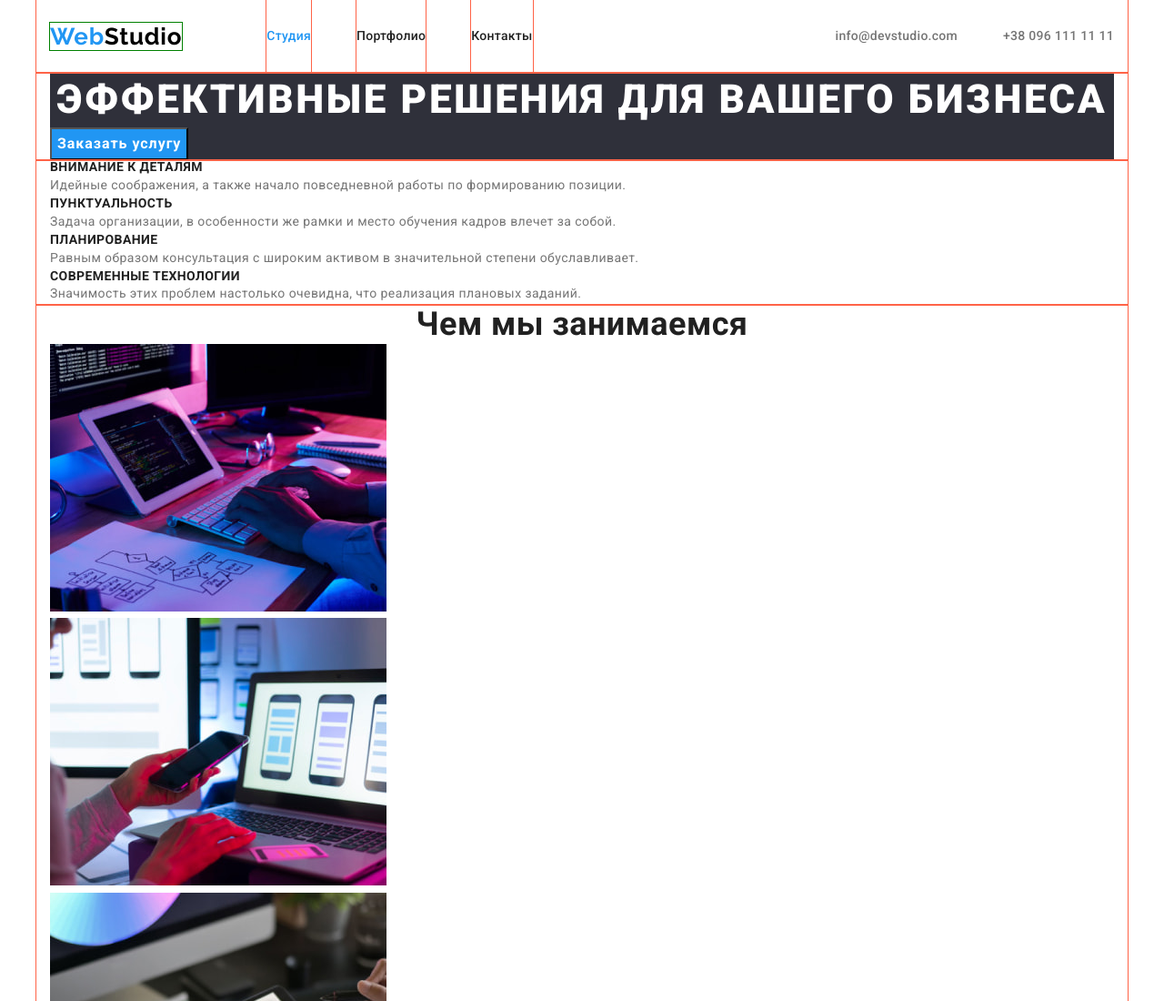
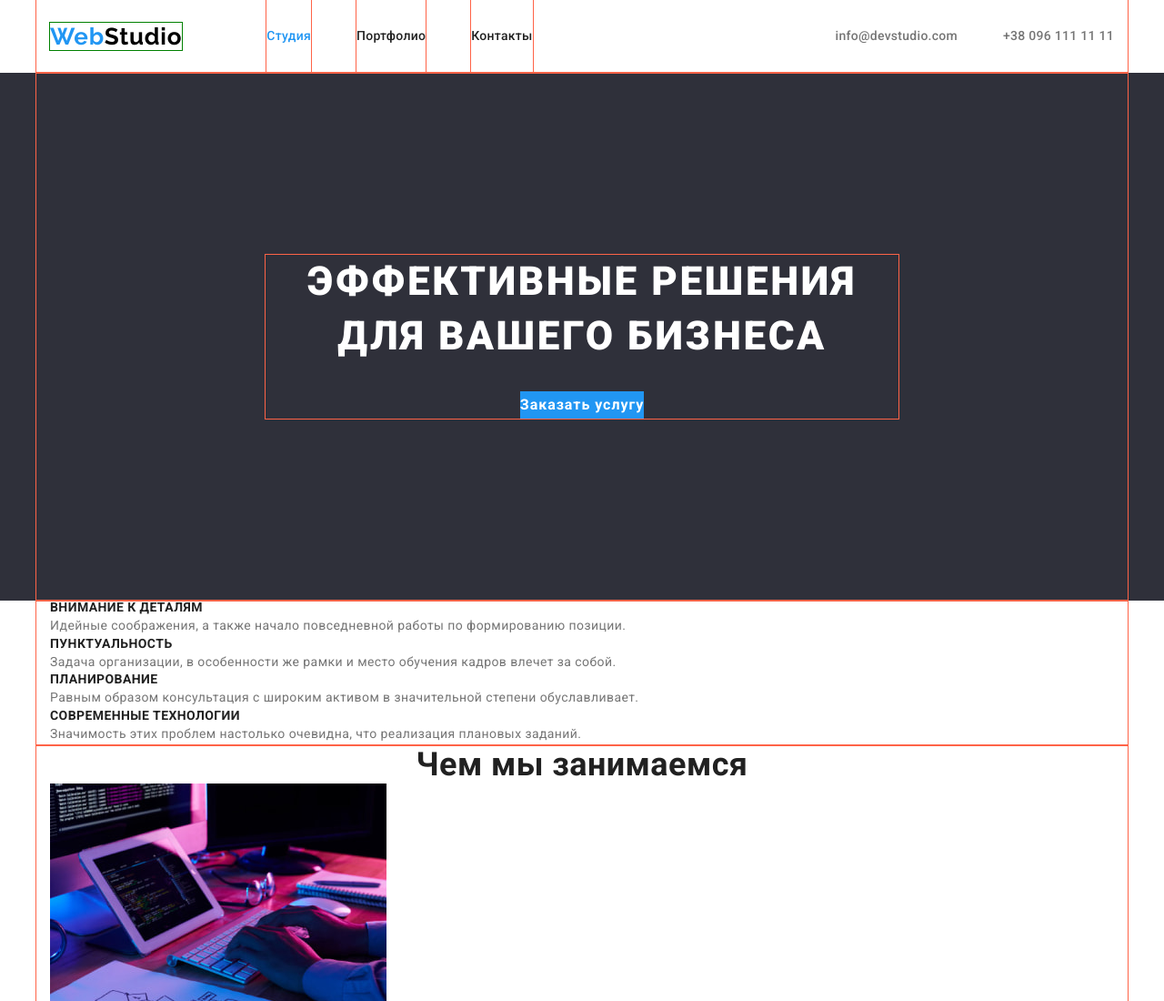
Before and after one commit to Chyhryn/goit-markup-hw-03, a plain HTML site: page index.html in a window 1280 px wide. Shown: the top 1100 px of the page at 91% size. Drawn offline with nearby package versions, Linux system fonts and the light colour scheme.

Commit message:
Додає відступи та вирівнювання секції hero

```diff
--- a/css/style.css
+++ b/css/style.css
@@ -44,6 +44,14 @@ ul {
   outline: 1px solid tomato;
 }
 
+.btn {
+  padding: 0;
+  border: none;
+
+  font-family: inherit;
+  cursor: pointer;
+}
+
 /* Header */
 
 .header-container {
@@ -71,10 +79,45 @@ ul {
   margin-right: 50px;
 }
 
-/* Background */
+/* Hero section */
 
 .hero {
   background-color: var(--bg-color);
+}
+
+.hero-container {
+  padding: 200px 0;
+  text-align: center;
+}
+
+.hero-content {
+  max-width: 696px;
+}
+
+.hero-title {
+  margin-bottom: 30px;
+  font-weight: 900;
+  font-size: 44px;
+  line-height: 1.36;
+  letter-spacing: 0.06em;
+  text-transform: uppercase;
+
+  color: var(--secondary-accent-color);
+}
+
+.hero-btn {
+  font-weight: 700;
+  font-size: 16px;
+  line-height: 1.88;
+  letter-spacing: 0.06em;
+
+  color: var(--secondary-accent-color);
+  background-color: var(--accent-color);
+}
+
+.hero-btn:hover,
+.hero-btn:focus {
+  background-color: #188ce8;
 }
 
 /* Logo */
@@ -151,27 +194,6 @@ ul {
 }
 
 /* Buttons */
-.btn {
-  font-family: inherit;
-  cursor: pointer;
-}
-.hero-btn {
-  font-weight: 700;
-  font-size: 16px;
-  line-height: 1.88;
-  display: flex;
-  align-items: center;
-  text-align: center;
-  letter-spacing: 0.06em;
-
-  color: var(--secondary-accent-color);
-  background-color: var(--accent-color);
-}
-
-.hero-btn:hover,
-.hero-btn:focus {
-  background-color: #188ce8;
-}
 
 .works-btn {
   font-family: inherit;
@@ -193,17 +215,6 @@ ul {
 }
 
 /* Headings */
-
-.hero-title {
-  font-weight: 900;
-  font-size: 44px;
-  line-height: 1.36;
-  text-align: center;
-  letter-spacing: 0.06em;
-  text-transform: uppercase;
-
-  color: var(--secondary-accent-color);
-}
 
 .benefits-title,
 .services-title,
--- a/index.html
+++ b/index.html
@@ -60,12 +60,14 @@
     <!-- Main -->
     <main>
       <!-- Hero section -->
-      <div class="container">
-        <section class="hero">
-          <h1 class="hero-title">Эффективные решения для вашего бизнеса</h1>
-          <button class="hero-btn btn" type="button">Заказать услугу</button>
-        </section>
-      </div>
+      <section class="hero">
+        <div class="container hero-container">
+          <div class="hero-content container">
+            <h1 class="hero-title">Эффективные решения для вашего бизнеса</h1>
+            <button class="hero-btn btn" type="button">Заказать услугу</button>
+          </div>
+        </div>
+      </section>
       <!-- Benefits section -->
       <div class="container">
         <section class="benefits">
```
